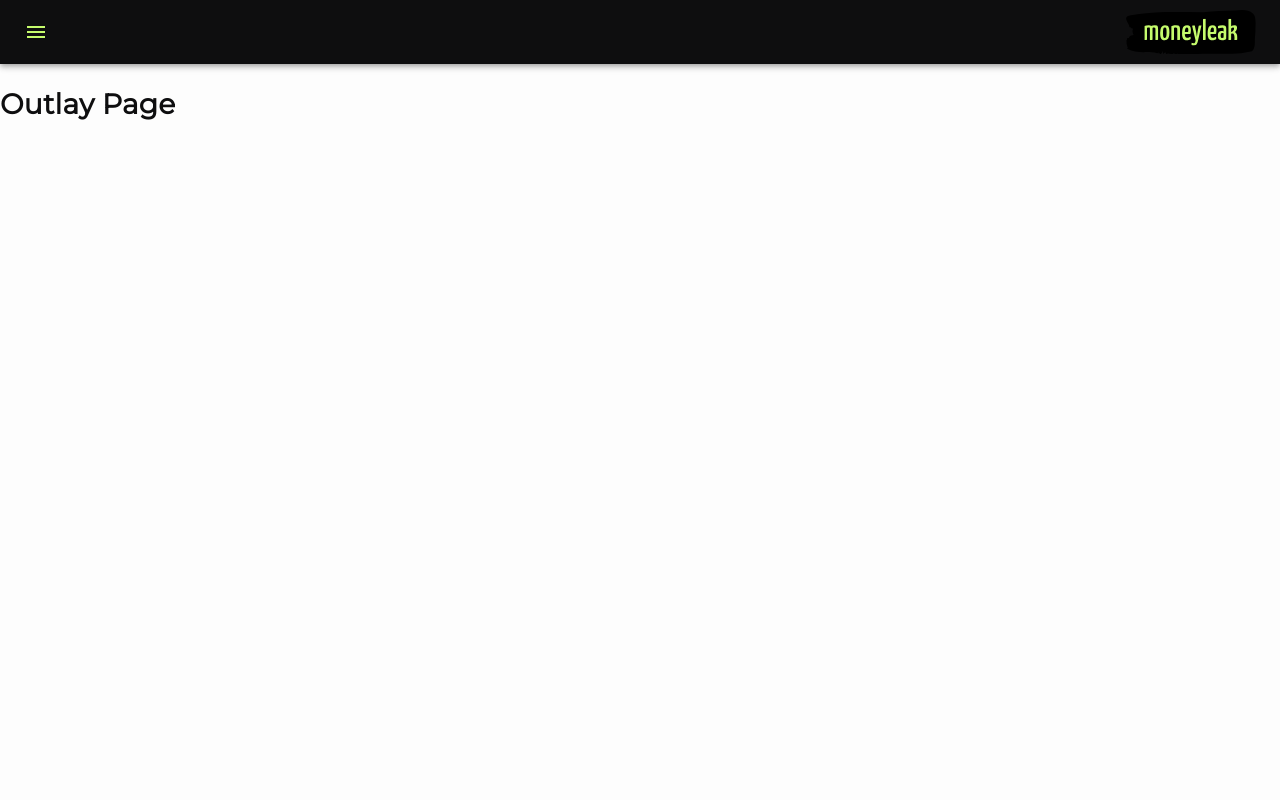
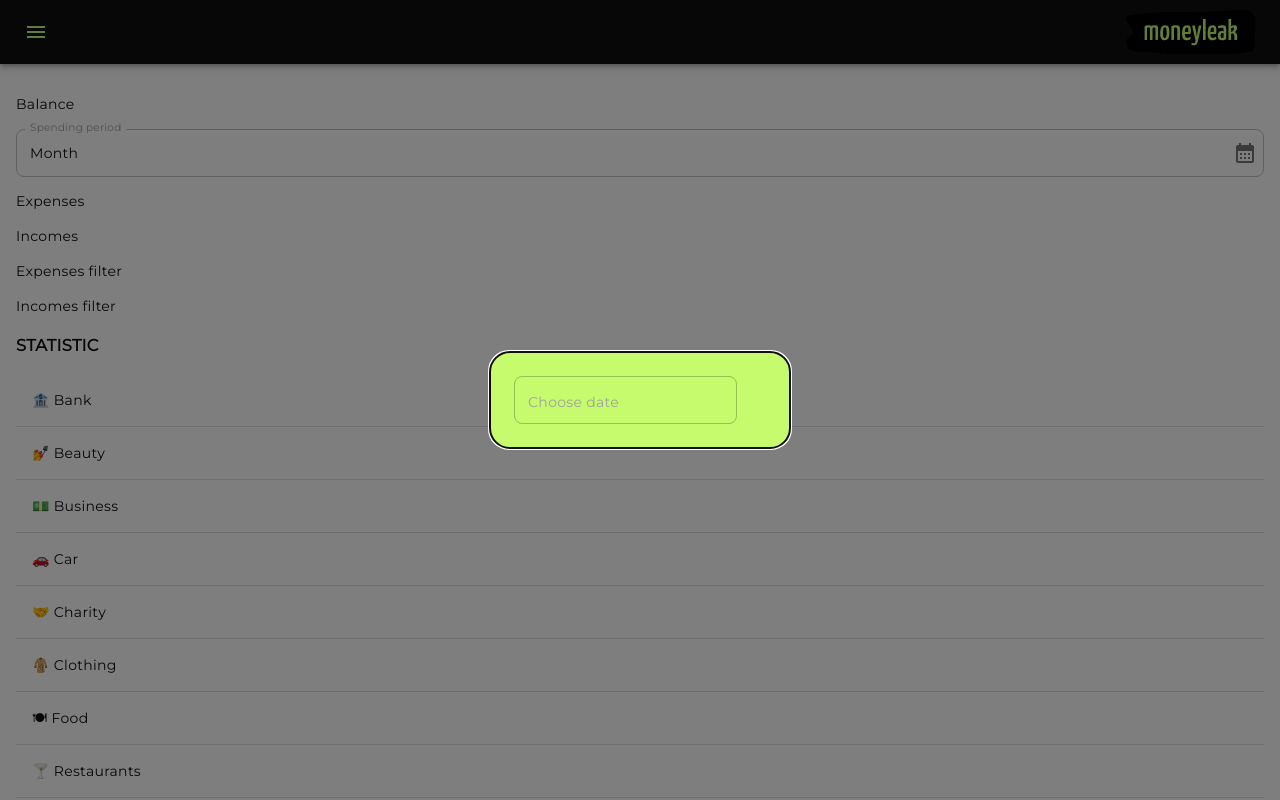
Before and after one commit to romafanasiev/moneyleak, a React (Create React App) app: page /outlay in a window 1280 px wide. Shown: the top 800 px of the page. Built offline with nearby package versions, Linux system fonts and the light colour scheme.

Commit message:
start adding basic functionality

```diff
--- a/package.json
+++ b/package.json
@@ -8,6 +8,7 @@
     "@hookform/resolvers": "^2.9.8",
     "@mui/icons-material": "^5.10.6",
     "@mui/material": "^5.10.8",
+    "@mui/x-date-pickers": "^5.0.4",
     "@reduxjs/toolkit": "^1.8.5",
     "@testing-library/jest-dom": "^5.16.5",
     "@testing-library/react": "^13.4.0",
@@ -17,6 +18,7 @@
     "@types/react": "^18.0.21",
     "@types/react-dom": "^18.0.6",
     "@types/react-redux": "^7.1.24",
+    "dayjs": "^1.11.5",
     "eslint-config-airbnb": "^19.0.4",
     "firebase": "^9.10.0",
     "react": "^18.2.0",
--- /dev/null
+++ b/src/components/add-form/add-form.component.tsx
@@ -0,0 +1,48 @@
+import React, { useState } from 'react';
+import { IconButton, Modal, Box } from '@mui/material';
+import AddCircleIcon from '@mui/icons-material/AddCircle';
+import DateField from '../date-field/date-field.component';
+
+const AddForm: React.FC = function AddForm() {
+  const [open, setOpen] = useState(true);
+  const handleClick = () => {
+    setOpen(!open);
+  };
+
+  return (
+    <>
+      <IconButton onClick={handleClick}>
+        <AddCircleIcon
+          color="secondary"
+          sx={{ height: '50px', width: '50px' }}
+        />
+      </IconButton>
+      <Modal
+        open={open}
+        onClose={handleClick}
+        aria-labelledby="modal-modal-title"
+        aria-describedby="modal-modal-description"
+      >
+        <Box
+          sx={{
+            position: 'relative',
+            top: '50%',
+            left: '50%',
+
+            padding: 3,
+
+            width: '300px',
+
+            backgroundColor: 'primary.main',
+            borderRadius: '20px',
+            transform: 'translate(-50%, -50%)',
+          }}
+        >
+          <DateField />
+        </Box>
+      </Modal>
+    </>
+  );
+};
+
+export default AddForm;
--- /dev/null
+++ b/src/components/balance/balance.component.tsx
@@ -0,0 +1,7 @@
+import React from 'react';
+
+const Balance = function Balance() {
+  return <p>Balance</p>;
+};
+
+export default Balance;
--- /dev/null
+++ b/src/components/date-field/date-field.component.tsx
@@ -0,0 +1,50 @@
+/* eslint-disable react/jsx-props-no-spreading */
+import * as React from 'react';
+import { Dayjs } from 'dayjs';
+import TextField from '@mui/material/TextField';
+import { AdapterDayjs } from '@mui/x-date-pickers/AdapterDayjs';
+import { LocalizationProvider } from '@mui/x-date-pickers/LocalizationProvider';
+import { DatePicker } from '@mui/x-date-pickers/DatePicker';
+
+const DateField = function DateField() {
+  const [value, setValue] = React.useState<Dayjs | null>(null);
+
+  return (
+    <LocalizationProvider dateAdapter={AdapterDayjs}>
+      <DatePicker
+        label="Choose date"
+        views={['year', 'month', 'day']}
+        value={value}
+        onChange={(newValue) => {
+          setValue(newValue);
+        }}
+        renderInput={(params) => <TextField {...params} />}
+        showDaysOutsideCurrentMonth
+        InputProps={{ sx: { color: 'secondary' } }}
+        // PopperProps={{
+        //   sx: {
+        //     '& .MuiPickersDay-root': {
+        //       backgroundColor: 'none',
+        //     },
+        //   },
+        // }}
+        DialogProps={{
+          sx: {
+            '& .MuiPaper-root': {
+              color: 'text',
+              backgroundColor: 'background.default',
+            },
+            '& .MuiButtonBase-root': {
+              color: 'text.primary',
+            },
+            '& .MuiPickersDay-root': {
+              backgroundColor: 'background.default',
+            },
+          },
+        }}
+      />
+    </LocalizationProvider>
+  );
+};
+
+export default DateField;
--- /dev/null
+++ b/src/components/select-period/select-period.component.tsx
@@ -0,0 +1,61 @@
+import {
+  FormControl,
+  InputLabel,
+  MenuItem,
+  Select,
+  SelectChangeEvent,
+  alpha,
+  useTheme,
+} from '@mui/material';
+import CalendarMonthIcon from '@mui/icons-material/CalendarMonth';
+import React from 'react';
+
+const periods = ['Week', 'Two weeks', 'Month', 'Quarter', 'Year', 'All time'];
+
+const SelectPeriod: React.FC = function SelectPeriod() {
+  const [period, setPeriod] = React.useState(periods[2]);
+  const theme = useTheme();
+
+  const handleChange = (event: SelectChangeEvent) => {
+    setPeriod(event.target.value);
+  };
+
+  return (
+    <FormControl fullWidth>
+      <InputLabel id="spending-period" color="secondary">
+        Spending period
+      </InputLabel>
+      <Select
+        labelId="spending-period"
+        value={period}
+        label="spending period"
+        onChange={handleChange}
+        color="secondary"
+        IconComponent={CalendarMonthIcon}
+        MenuProps={{
+          sx: {
+            '& .MuiPaper-root': {
+              backgroundColor: 'background.default',
+            },
+            '& .MuiButtonBase-root.MuiMenuItem-root.Mui-selected': {
+              backgroundColor: alpha(theme.palette.primary.main, 0.8),
+            },
+          },
+        }}
+        sx={{
+          '& .MuiSelect-iconOpen': { transform: 'none' },
+        }}
+      >
+        {periods.map((item) => {
+          return (
+            <MenuItem value={item} key={item}>
+              {item}
+            </MenuItem>
+          );
+        })}
+      </Select>
+    </FormControl>
+  );
+};
+
+export default SelectPeriod;
--- a/src/routes/outlay/outlay.component.tsx
+++ b/src/routes/outlay/outlay.component.tsx
@@ -1,7 +1,48 @@
 import React from 'react';
+import {
+  Box,
+  Table,
+  TableBody,
+  TableCell,
+  TableContainer,
+  TableRow,
+} from '@mui/material';
+import Balance from '../../components/balance/balance.component';
+import SelectPeriod from '../../components/select-period/select-period.component';
+import categories from '../schemas/category';
+import { mainContainerStyles } from '../../utils/styles/login-modal.styles';
+import AddForm from '../../components/add-form/add-form.component';
 
-const OutlayPage = function OutlayPage() {
-  return <h1>Outlay Page</h1>;
+const OutlayPage: React.FC = function OutlayPage() {
+  return (
+    <Box sx={mainContainerStyles}>
+      <Balance />
+      <div>
+        <SelectPeriod />
+        <p>Expenses</p>
+        <p>Incomes</p>
+      </div>
+      <div>
+        <p>Expenses filter</p>
+        <p>Incomes filter</p>
+      </div>
+      <h3>STATISTIC</h3>
+      <TableContainer>
+        <Table>
+          <TableBody>
+            {categories.map((category) => {
+              return (
+                <TableRow hover key={category}>
+                  <TableCell>{category}</TableCell>
+                </TableRow>
+              );
+            })}
+          </TableBody>
+        </Table>
+      </TableContainer>
+      <AddForm />
+    </Box>
+  );
 };
 
 export default OutlayPage;
--- /dev/null
+++ b/src/routes/schemas/category.js
@@ -0,0 +1,49 @@
+// const categories = {
+//   bank: '🏦 Bank',
+//   beauty: '💅 Beauty',
+//   business: '💵 Business',
+//   car: '🚗 Car',
+//   charity: '🤝 Charity',
+//   clothing: '🧥 Clothing',
+//   food: '🍽 Food',
+//   restaurants: '🍸 Restaurants',
+//   education: '🎓 Education',
+//   entertaiment: '🎥 Entertaiment',
+//   gifts: '🎁 Gifts',
+//   hardware: '🖥 Hardware',
+//   healthcare: '💊 Healthcare',
+//   home: '🏠 Home',
+//   kids: '👨‍👩‍👧‍👦 Kids',
+//   phone: '📱 Phone',
+//   other: '👀 Other',
+//   pets: '🐾 Pets',
+//   state: '🏢 State',
+//   transport: '🚌 Transport',
+//   travel: '⛺ Travel',
+// };
+
+const categories = [
+  '🏦 Bank',
+  '💅 Beauty',
+  '💵 Business',
+  '🚗 Car',
+  '🤝 Charity',
+  '🧥 Clothing',
+  '🍽 Food',
+  '🍸 Restaurants',
+  '🎓 Education',
+  '🎥 Entertaiment',
+  '🎁 Gifts',
+  '🖥 Hardware',
+  '💊 Healthcare',
+  '🏠 Home',
+  '👨‍👩‍👧‍👦 Kids',
+  '📱 Phone',
+  '👀 Other',
+  '🐾 Pets',
+  '🏢 State',
+  '🚌 Transport',
+  '⛺ Travel',
+];
+
+export default categories;
--- a/src/routes/sign-in/sign-in.component.tsx
+++ b/src/routes/sign-in/sign-in.component.tsx
@@ -5,7 +5,7 @@ import { AuthError, AuthErrorCodes } from 'firebase/auth';
 import LogInContainer from '../../components/log-in-container/log-in-container';
 import Logo from '../../components/logo/logo.component';
 import Form from '../../components/form/form.component';
-import loginModalStyles from '../../utils/styles/login-modal.styles';
+import { loginModalStyles } from '../../utils/styles/login-modal.styles';
 import { useAppDispatch } from '../../store/store';
 import { signIn } from '../../store/user/user.reducer';
 
--- a/src/routes/sign-up/sign-up.component.tsx
+++ b/src/routes/sign-up/sign-up.component.tsx
@@ -9,7 +9,7 @@ import {
   createAuthUserWithEmailAndPassword,
   createUserDocumentFromAuth,
 } from '../../utils/firebase/firebase.utils';
-import loginModalStyles from '../../utils/styles/login-modal.styles';
+import { loginModalStyles } from '../../utils/styles/login-modal.styles';
 
 type FormValues = {
   login: string;
--- a/src/utils/styles/login-modal.styles.ts
+++ b/src/utils/styles/login-modal.styles.ts
@@ -1,4 +1,4 @@
-const loginModalStyles = {
+export const loginModalStyles = {
   display: 'flex',
   flexDirection: 'column',
   justifyContent: 'center',
@@ -14,4 +14,6 @@ const loginModalStyles = {
   textAlign: 'center',
 };
 
-export default loginModalStyles;
+export const mainContainerStyles = {
+  padding: 2,
+};
```
Also changed, not shown: 1 other file (tests, documents, lock files or other folders).
